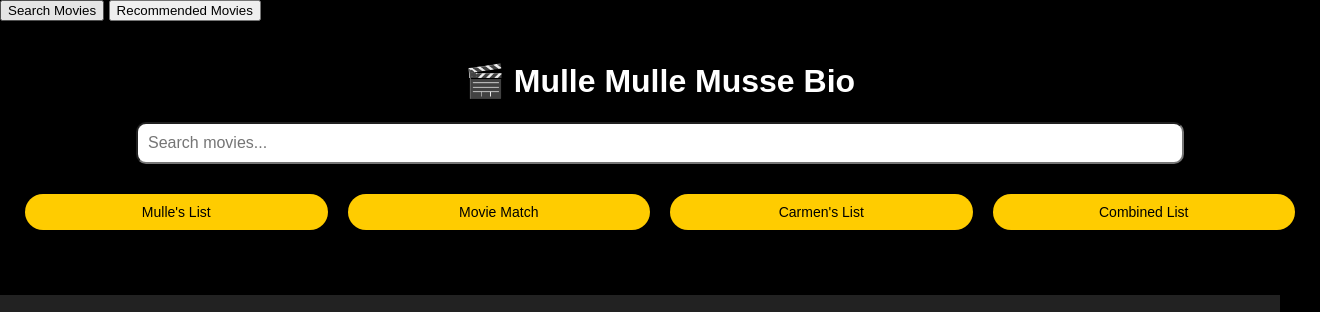
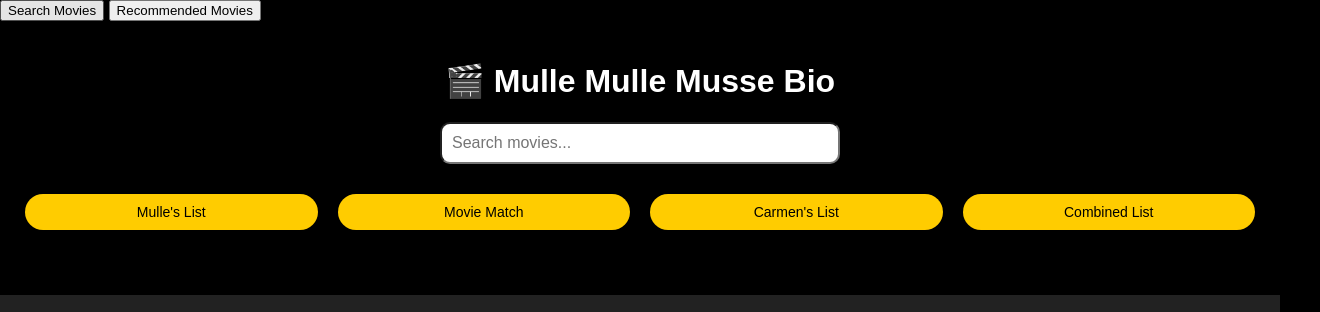
Before and after one commit to Katrilius/MovieMatch-, a plain HTML site: page index.html in a window 1280 px wide. Shown: the top 312 px of the page, 1320 px wide, since content can reach past the window. Drawn offline with Linux system fonts and the light colour scheme; grey boxes are pictures that could not be loaded.

Commit message:
style.css

```diff
--- a/style.css
+++ b/style.css
@@ -5,12 +5,20 @@ body {
     padding: 0;
     background-color: #000000; /* Black background */
     color: #ffffff; /* White text for contrast */
-    overflow-x: hidden; /* Prevent horizontal scrolling */
+    overflow-x: hidden; /* Disable horizontal scrolling */
+    width: 100%; /* Full width */
+}
+
+html, body {
+    max-width: 100%; /* Prevent any horizontal overflow */
+    overflow-x: hidden; /* No horizontal scroll allowed */
 }
 
 .container {
     width: 100%;
+    max-width: 100vw; /* Ensure it never exceeds the viewport width */
     padding: 20px;
+    box-sizing: border-box; /* Include padding in element width */
 }
 
 h1, h2 {
@@ -21,13 +29,16 @@ form {
     display: flex;
     justify-content: center;
     margin-bottom: 20px;
+    width: 100%;
 }
 
 #searchInput {
     width: 80%;
+    max-width: 400px; /* Limit the width on larger screens */
     padding: 10px;
     font-size: 16px;
     border-radius: 10px;
+    box-sizing: border-box;
 }
 
 /* Button group styling for symmetry */
@@ -37,14 +48,16 @@ form {
     gap: 10px;
     margin-bottom: 20px;
     flex-wrap: wrap;
+    width: 100%;
+    max-width: 100%; /* Ensure buttons don't overflow */
 }
 
 .action-btn {
-    padding: 10px 15px; /* Increase padding for a larger button feel */
-    font-size: 14px; /* Slightly increase the font size */
-    background-color: #ffcc00; /* Keep the yellow background */
+    padding: 10px 15px;
+    font-size: 14px;
+    background-color: #ffcc00;
     border: none;
-    border-radius: 25px; /* Slightly larger rounded corners */
+    border-radius: 25px;
     cursor: pointer;
     transition: background-color 0.3s;
     text-align: center;
@@ -60,6 +73,7 @@ form {
     grid-template-columns: repeat(auto-fill, minmax(140px, 1fr));
     gap: 10px;
     margin-bottom: 20px;
+    max-width: 100%; /* Prevent horizontal scroll */
 }
 
 .movie-card {
```
